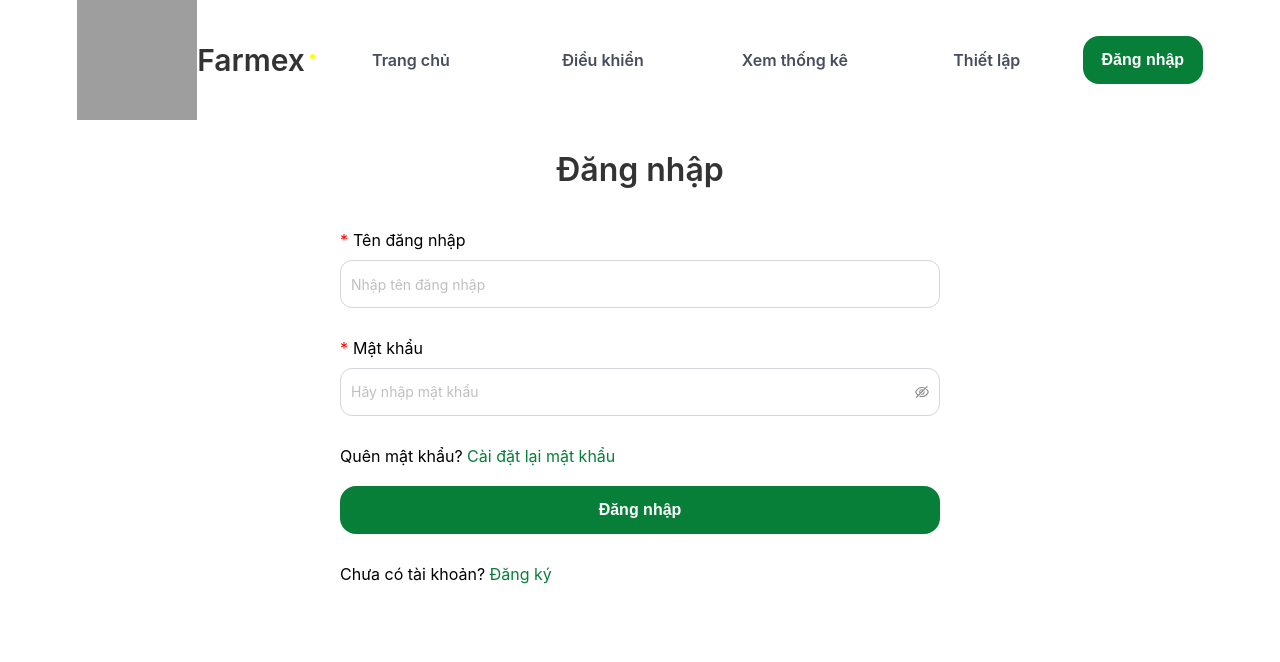
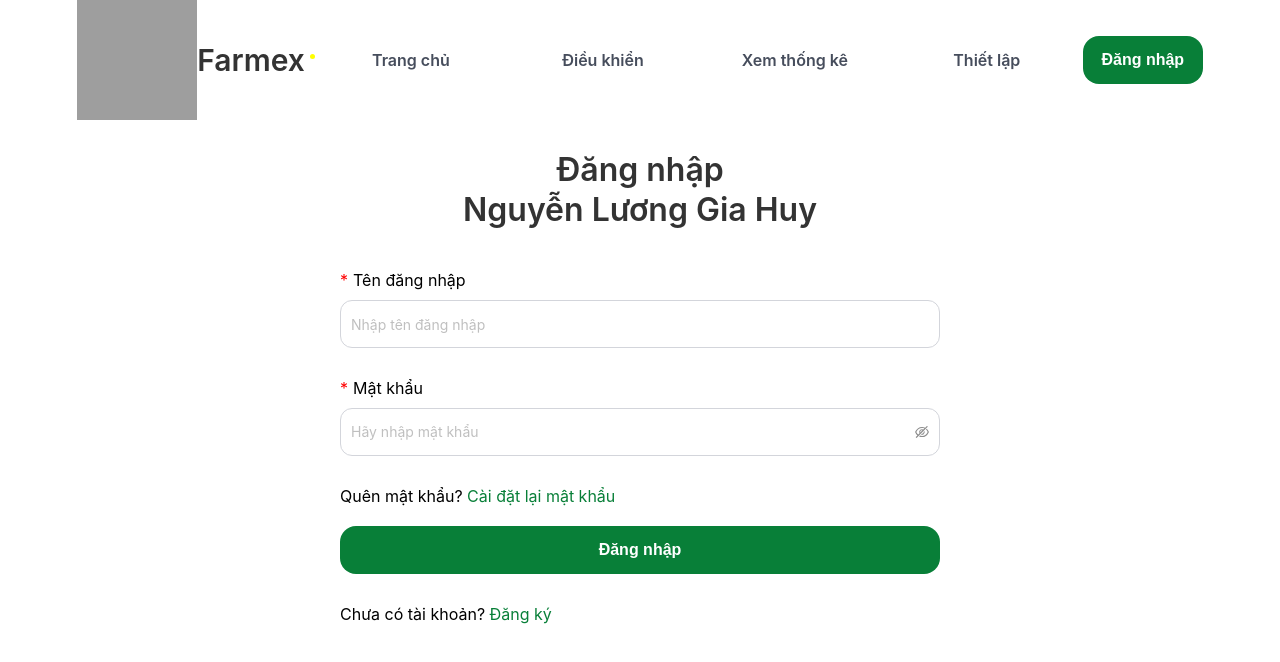
Before and after one commit to giahuy1092002/do-an, a React (Create React App) app: page /login in a window 1280 px wide. Shown: the top 662 px of the page. Built offline with nearby package versions, Linux system fonts and the light colour scheme; grey boxes are pictures that could not be loaded.

Commit message:
fix huy-branch

```diff
--- a/src/modules/Auth/Login.jsx
+++ b/src/modules/Auth/Login.jsx
@@ -10,6 +10,7 @@ function Login() {
         <div>
             <TitleContainer>
                 <CenterText>Đăng nhập</CenterText>
+                <CenterText>Nguyễn Lương Gia Huy</CenterText>
             </TitleContainer>
             <FormContainer>
                 <CustomForm>
```
